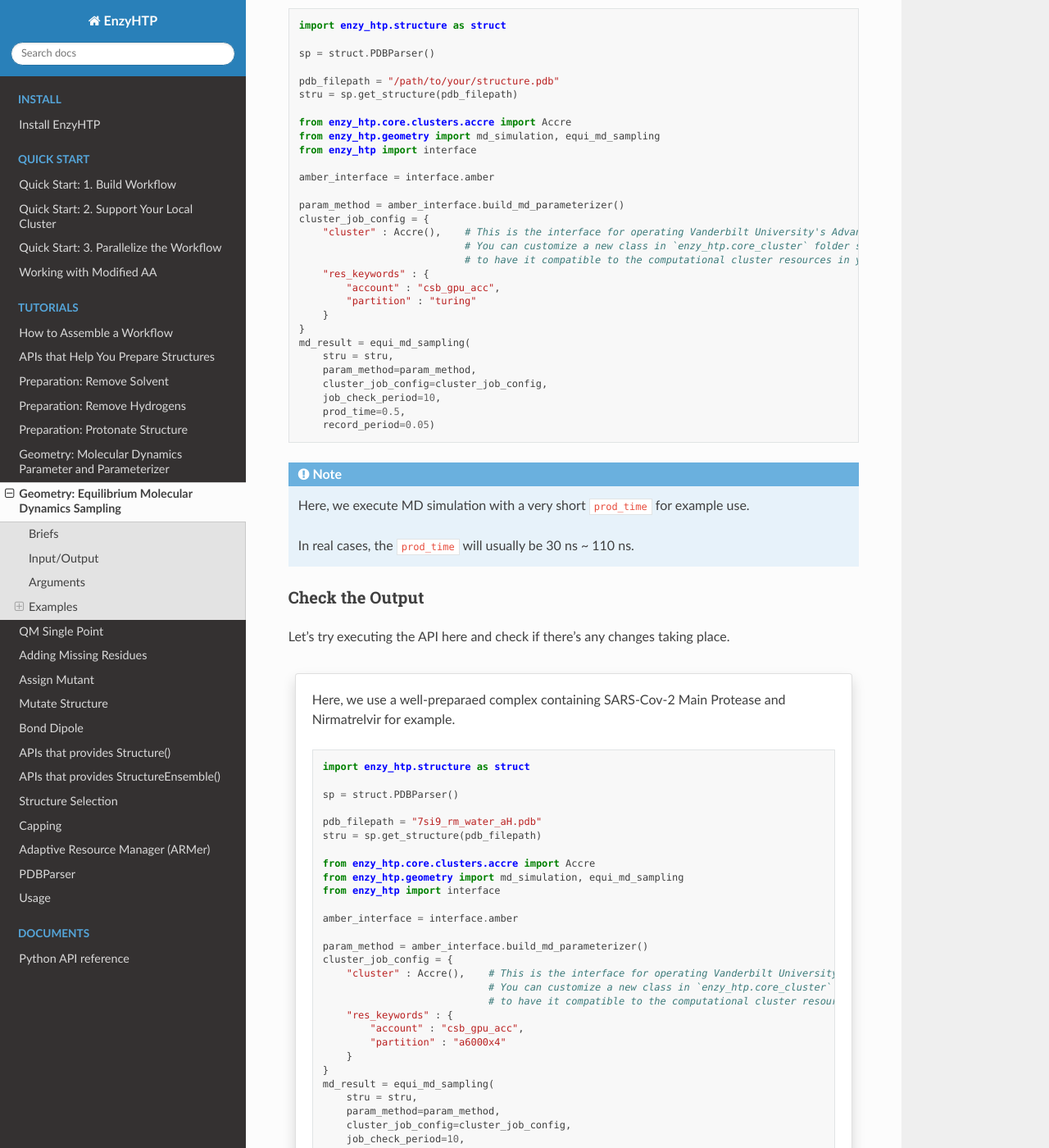
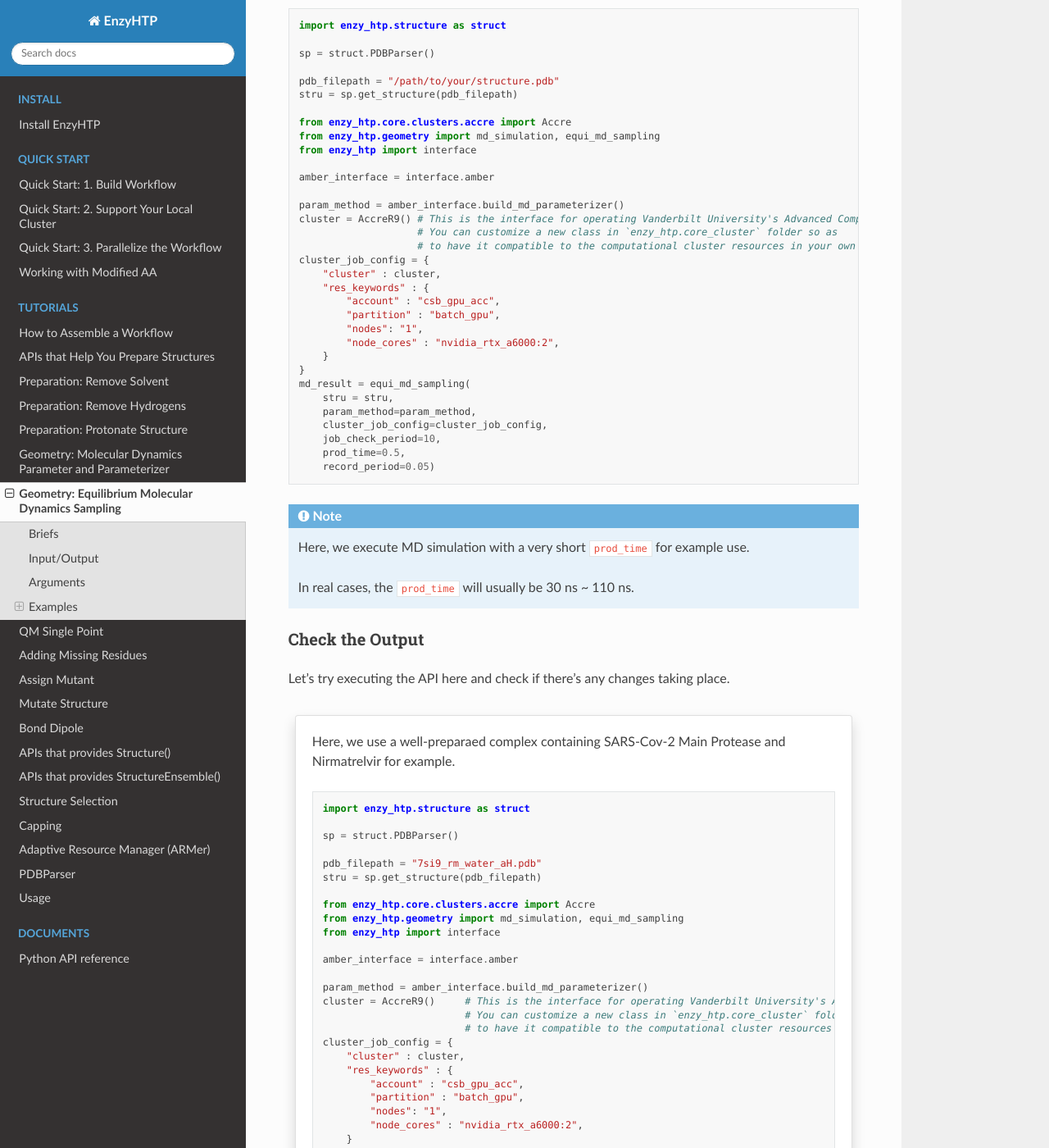
Before and after one commit to ChemBioHTP/enzyhtp_doc, a Sphinx documentation site: the page built from docs/source/sci_api_tutorial/geometry_equi_md_sampling.rst, in a window 1280 px wide and 1400 px high, scrolled down 3375 px. Shown: the whole window at 82% size. Built offline with Sphinx 7.4.7 and the Read the Docs theme 3.1.0, drawn with Linux system fonts in a browser that asks for light colours; some of the changed text lies outside the part shown.

Commit message:
Update the `equi_md_sampling` examples for ACCRE Rocky9.

```diff
--- a/docs/source/sci_api_tutorial/geometry_equi_md_sampling.rst
+++ b/docs/source/sci_api_tutorial/geometry_equi_md_sampling.rst
@@ -172,13 +172,16 @@ Use ``geometry.equi_md_sampling`` to implement Equilibrium MD Simulation.
     amber_interface = interface.amber
 
     param_method = amber_interface.build_md_parameterizer()
+    cluster = AccreR9() # This is the interface for operating Vanderbilt University's Advanced Computational Clust
+                        # You can customize a new class in `enzy_htp.core_cluster` folder so as
+                        # to have it compatible to the computational cluster resources in your own institution(s).
     cluster_job_config = {
-        "cluster" : Accre(),    # This is the interface for operating Vanderbilt University's Advanced Computational Cluster for Research and Education.
-                                # You can customize a new class in `enzy_htp.core_cluster` folder so as
-                                # to have it compatible to the computational cluster resources in your own institution(s).
+        "cluster" : cluster,
         "res_keywords" : {
             "account" : "csb_gpu_acc",
-            "partition" : "turing"
+            "partition" : "batch_gpu",
+            "nodes": "1",
+            "node_cores" : "nvidia_rtx_a6000:2",
         }
     }
     md_result = equi_md_sampling(
@@ -222,16 +225,19 @@ Let's try executing the API here and check if there's any changes taking place.
         amber_interface = interface.amber
 
         param_method = amber_interface.build_md_parameterizer()
+        cluster = AccreR9()     # This is the interface for operating Vanderbilt University's Advanced Computational Clust
+                                # You can customize a new class in `enzy_htp.core_cluster` folder so as
+                                # to have it compatible to the computational cluster resources in your own institution(s).
         cluster_job_config = {
-            "cluster" : Accre(),    # This is the interface for operating Vanderbilt University's Advanced Computational Cluster for Research and Education.
-                                    # You can customize a new class in `enzy_htp.core_cluster` folder so as
-                                    # to have it compatible to the computational cluster resources in your own institution(s).
+            "cluster" : cluster,
             "res_keywords" : {
                 "account" : "csb_gpu_acc",
-                "partition" : "a6000x4"
+                "partition" : "batch_gpu",
+                "nodes": "1",
+                "node_cores" : "nvidia_rtx_a6000:2",
             }
         }
-        md_result = equi_md_sampling(
+        md_result: List[StructureEnsemble] = equi_md_sampling(
             stru = stru,
             param_method=param_method,
             cluster_job_config=cluster_job_config,
```
Also changed, not shown: other parts of docs/source/sci_api_tutorial/geometry_equi_md_sampling.rst (+2 -2 lines).
